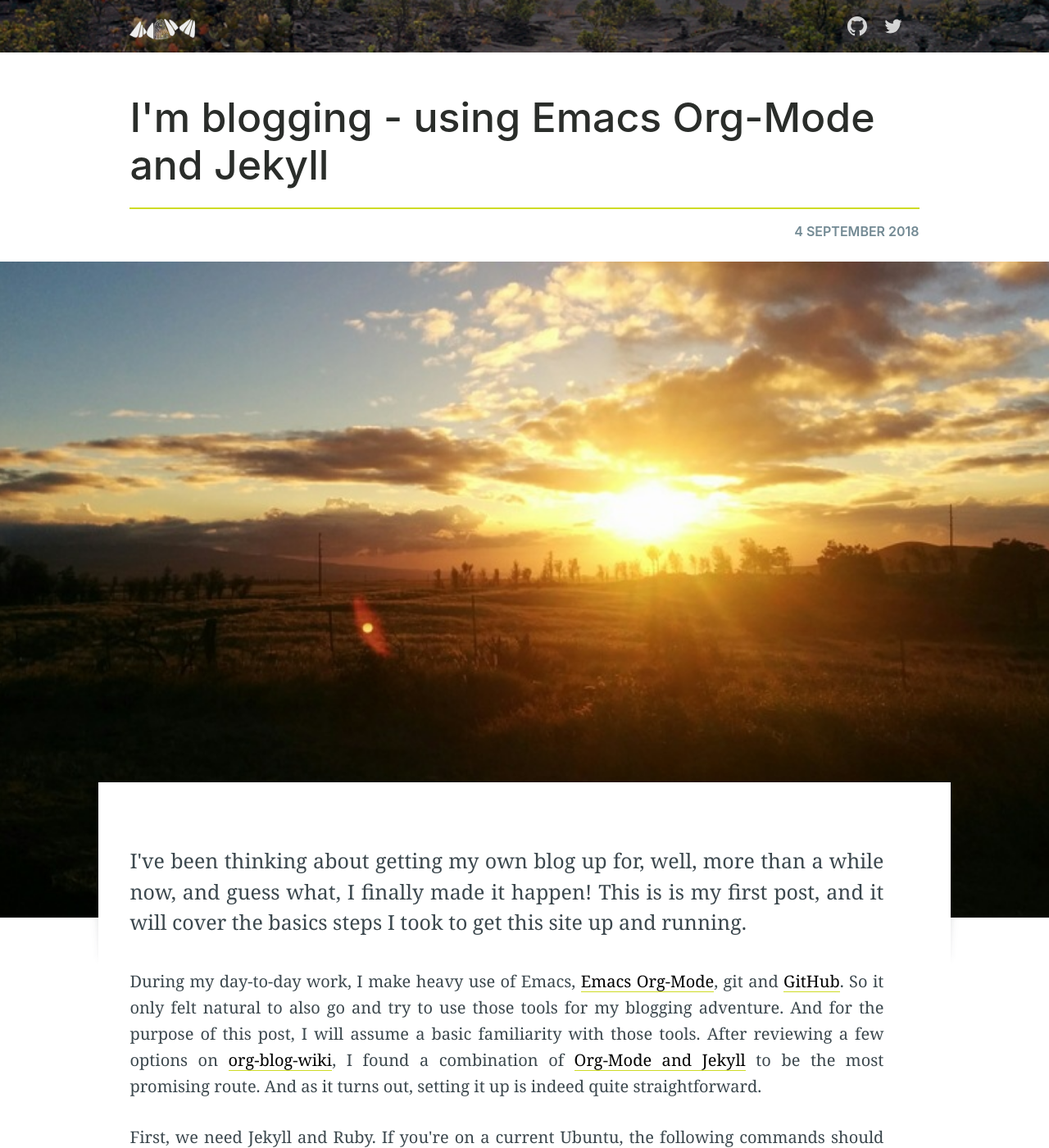
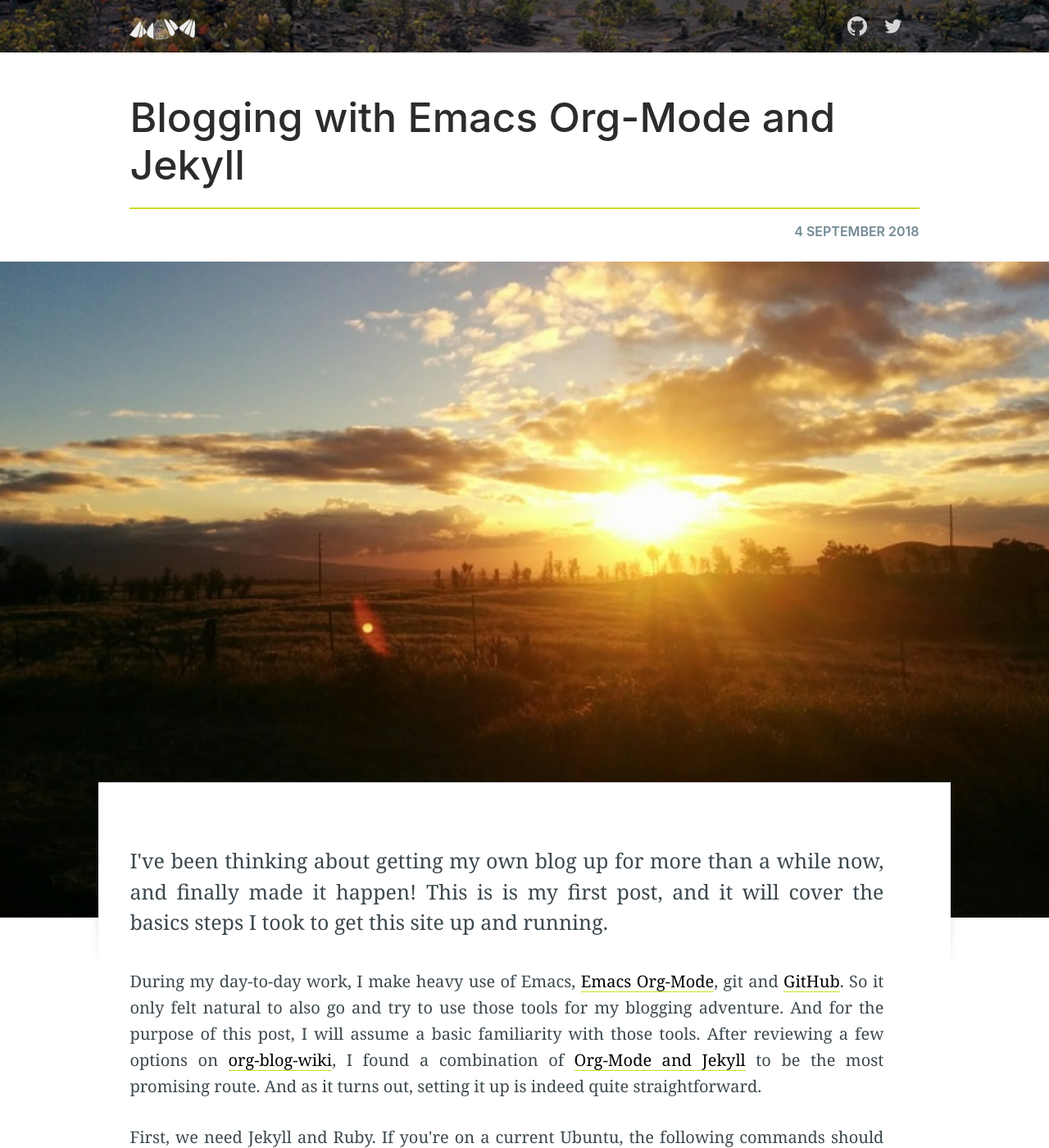
Before and after one commit to thackl/thackl.github.io, a Jekyll site: the page built from _posts/2018-09-04-blogging-with-emacs-org-mode-and-jekyll.html, in a window 1280 px wide and 1400 px high. Shown: the whole window at 82% size. Built offline with Jekyll 4.4.1, drawn with Linux system fonts in a browser that asks for light colours; nearby versions of some CDN libraries; comment, search, counter and statistics services are not loaded.

Commit message:
jekyll build

```diff
--- a/_posts/2018-09-04-blogging-with-emacs-org-mode-and-jekyll.html
+++ b/_posts/2018-09-04-blogging-with-emacs-org-mode-and-jekyll.html
@@ -1,15 +1,15 @@
 ---
 layout: post
 class: post-template
-title: "I'm blogging - using Emacs Org-Mode and Jekyll"
+title: "Blogging with Emacs Org-Mode and Jekyll"
 author: thackl
 cover: img/big-island-sunset.jpg
 ---
 
 <p>
-I've been thinking about getting my own blog up for, well, more than a while
-now, and guess what, I finally made it happen! This is is my first post, and it
-will cover the basics steps I took to get this site up and running.
+I've been thinking about getting my own blog up for more than a while now, and
+finally made it happen! This is is my first post, and it will cover the basics
+steps I took to get this site up and running.
 </p>
 
 <p>
```
Also changed, not shown: 11 other files.
